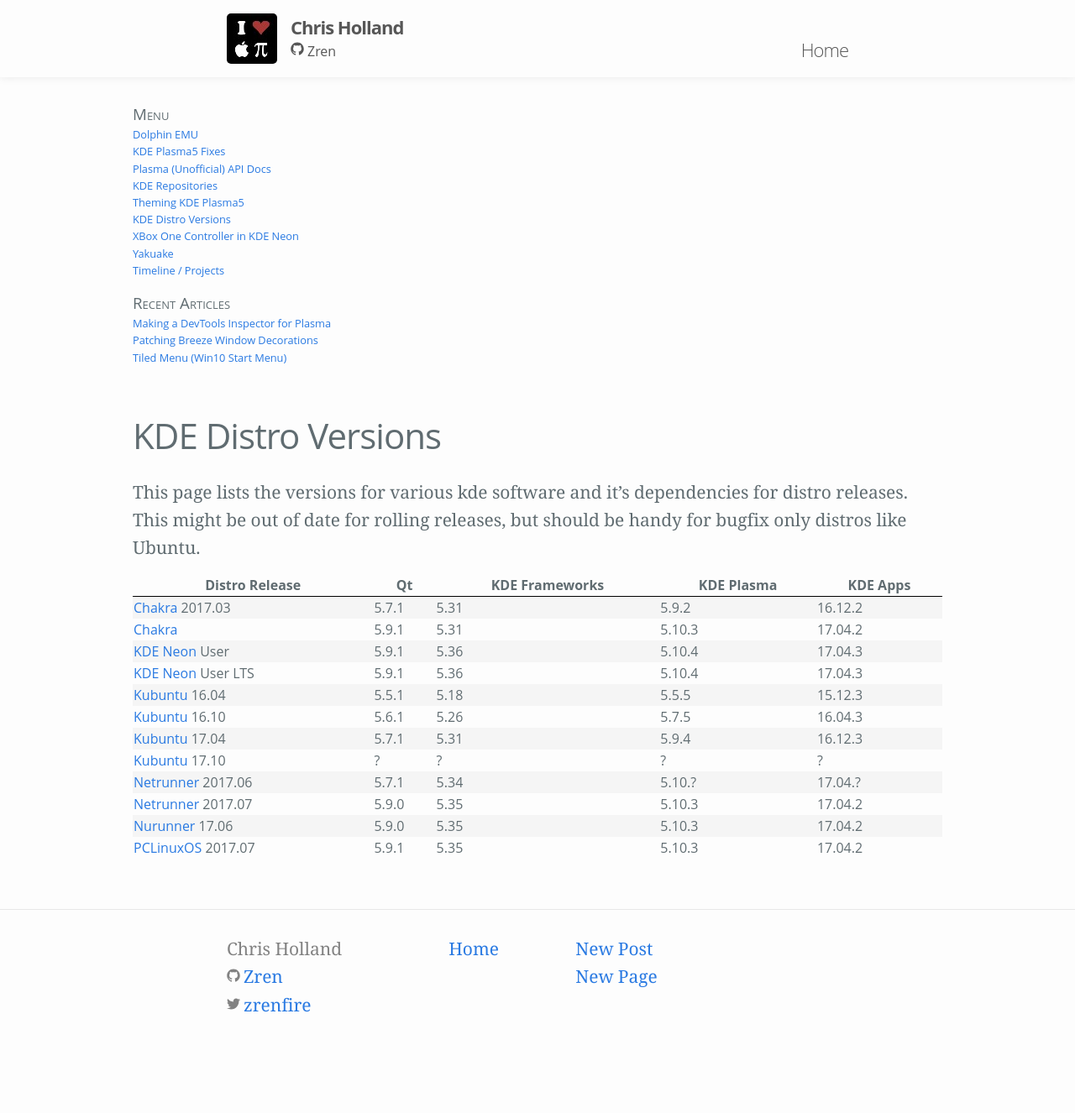
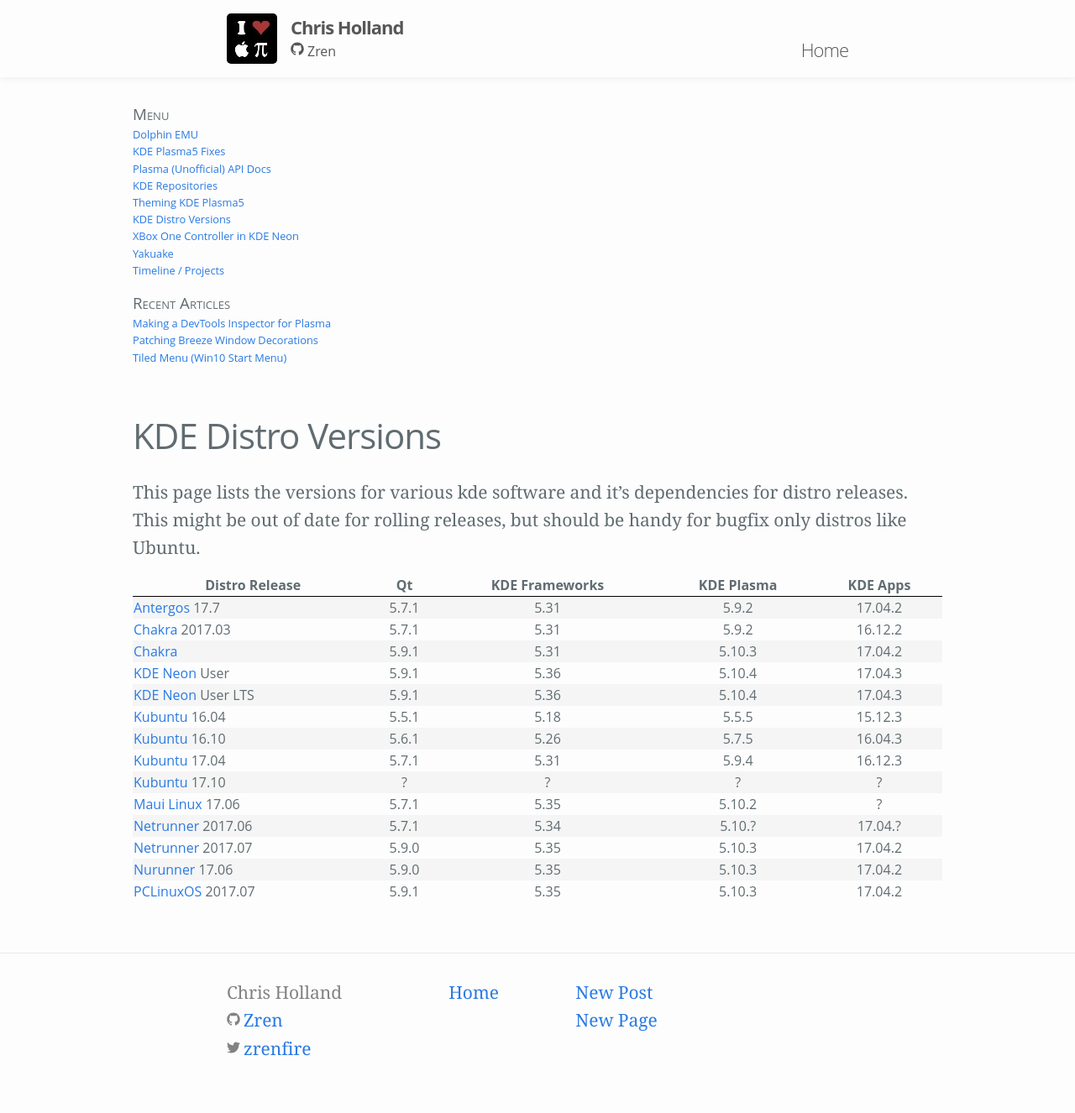
Before and after one commit to Zren/zren.github.io, a Jekyll site: the page built from kde_versions.md, in a window 1280 px wide. Shown: the whole page at 84% size. Built offline with Jekyll 4.4.1, drawn with Linux system fonts in a browser that asks for light colours; before the commit the page ends 1274 px from its top, so only the background shows below that.

Commit message:
Add Antergos and Maui Linux. Center align cells with version.

```diff
--- a/kde_versions.md
+++ b/kde_versions.md
@@ -5,6 +5,15 @@
 ---
 
 This page lists the versions for various kde software and it's dependencies for distro releases. This might be out of date for rolling releases, but should be handy for bugfix only distros like Ubuntu.
+
+<style type="text/css">
+.table tbody td {
+  text-align: center;
+}
+.table tbody td:first-of-type {
+  text-align: left;
+}
+</style>
 
 <table class="table">
   <thead>
@@ -17,6 +26,14 @@
     </tr>
   </thead>
   <tbody>
+
+    <tr>
+      <td><a href="https://antergos.com/">Antergos</a> 17.7</td>
+      <td title="qt">5.7.1</td>
+      <td title="frameworks">5.31</td>
+      <td title="plasma">5.9.2</td>
+      <td title="apps">17.04.2</td>
+    </tr>
     <tr>
       <td><a href="https://chakralinux.org/">Chakra</a> 2017.03</td>
       <td title="qt">5.7.1</td>
@@ -74,6 +91,13 @@
       <td title="apps">?</td>
     </tr>
     <tr>
+      <td><a href="https://mauilinux.org/">Maui Linux</a> 17.06</td>
+      <td title="qt">5.7.1</td>
+      <td title="frameworks">5.35</td>
+      <td title="plasma">5.10.2</td>
+      <td title="apps">?</td>
+    </tr>
+    <tr>
       <td><a href="http://www.netrunner.com/">Netrunner</a> 2017.06</td>
       <td title="qt">5.7.1</td>
       <td title="frameworks">5.34</td>
```
